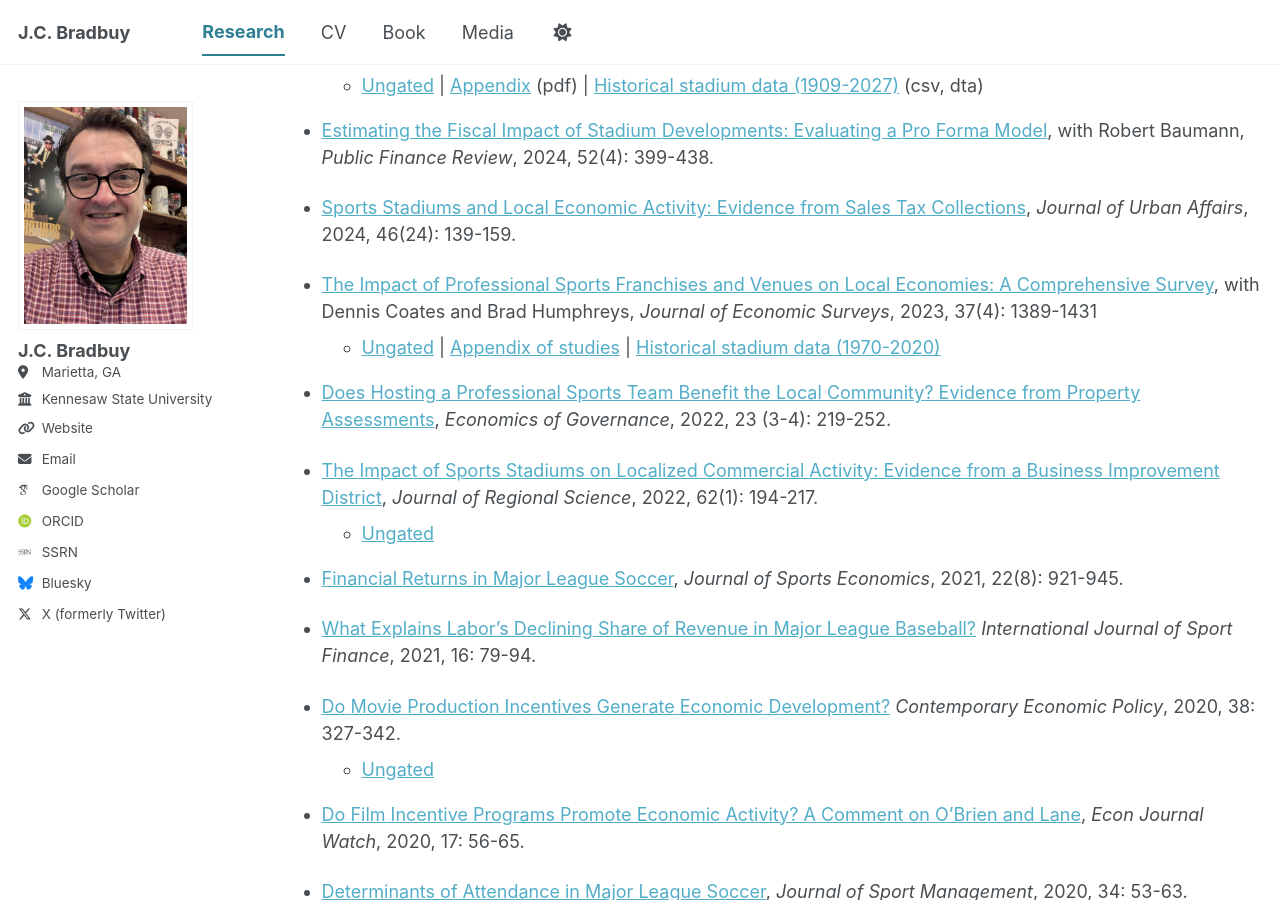
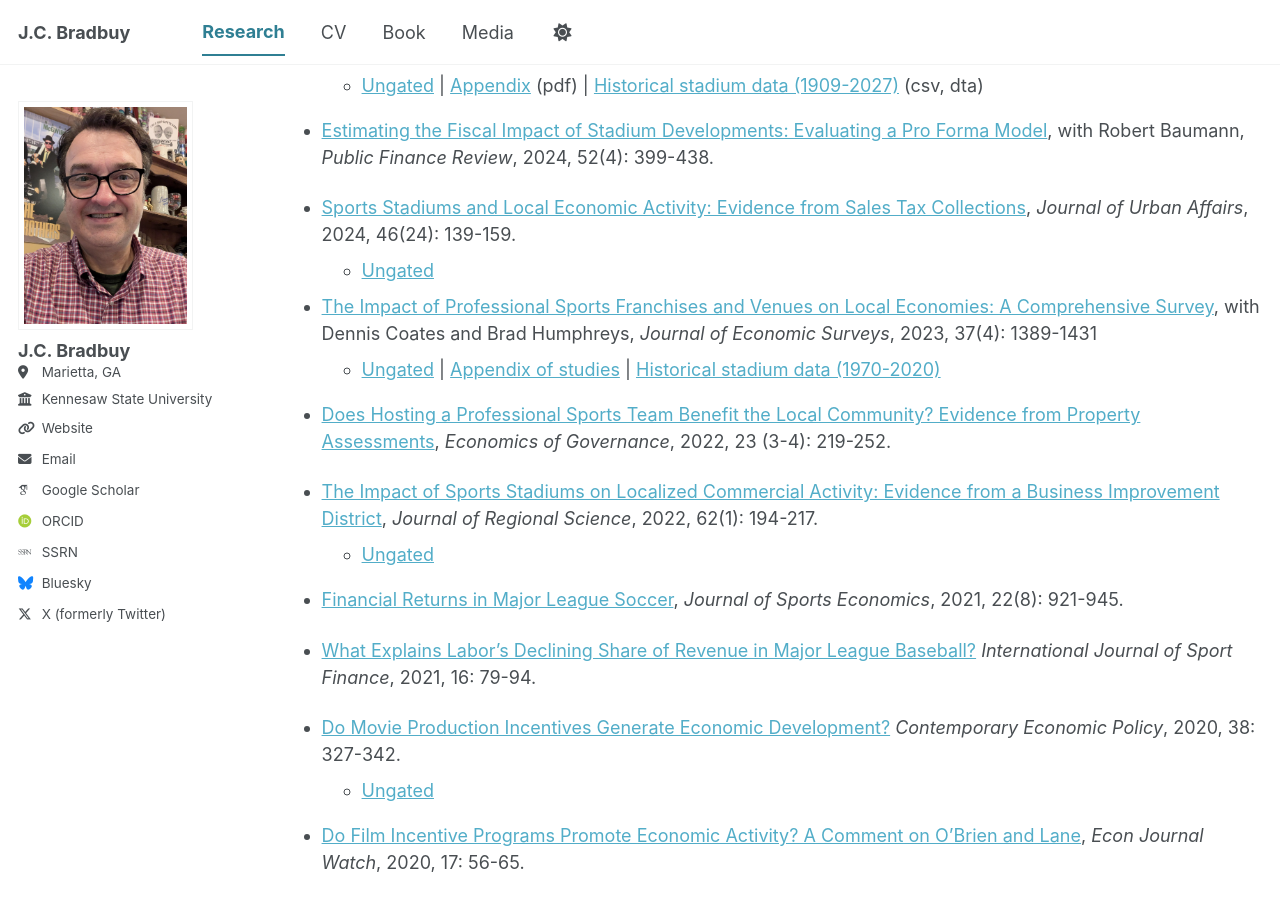
Before and after one commit to jcbradbury/jcbradbury.github.io, a Jekyll site: the page built from _pages/research.md, in a window 1280 px wide and 900 px high, scrolled down 401 px. Built offline with Jekyll 4.4.1, drawn with Linux system fonts in a browser that asks for light colours; some web fonts are replaced; a script bundle is joined from its source files by our own code; library files that are not in the unit come from our copies.

Commit message:
Update research.md

```diff
--- a/_pages/research.md
+++ b/_pages/research.md
@@ -28,6 +28,7 @@
 - [Estimating the Fiscal Impact of Stadium Developments: Evaluating a Pro Forma Model](https://journals.sagepub.com/doi/10.1177/10911421231199517), with Robert Baumann, *Public Finance Review*, 2024, 52(4): 399-438.
 
 - [Sports Stadiums and Local Economic Activity: Evidence from Sales Tax Collections](https://www.tandfonline.com/doi/full/10.1080/07352166.2022.2044837), *Journal of Urban Affairs*, 2024, 46(24): 139-159.
+    - [Ungated](https://www.tandfonline.com/share/F3DRTV9TNXEBENFM9WKN?target=10.1080/07352166.2022.2044837)
 
 - [The Impact of Professional Sports Franchises and Venues on Local Economies: A Comprehensive Survey](https://onlinelibrary.wiley.com/doi/epdf/10.1111/joes.12533), with Dennis Coates and Brad Humphreys, *Journal of Economic Surveys*, 2023, 37(4): 1389-1431
     - [Ungated](https://onlinelibrary.wiley.com/share/author/CZ33J6JZTP4V7GRSHUFU?target=10.1111/joes.12533) \| [Appendix of studies](https://onlinelibrary.wiley.com/action/downloadSupplement?doi=10.1111%2Fjoes.12533&file=joes12533-sup-0001-Appendix.pdf) \| [Historical stadium data (1970-2020)](https://www.openicpsr.org/openicpsr/project/179801/version/V1/view)
```
